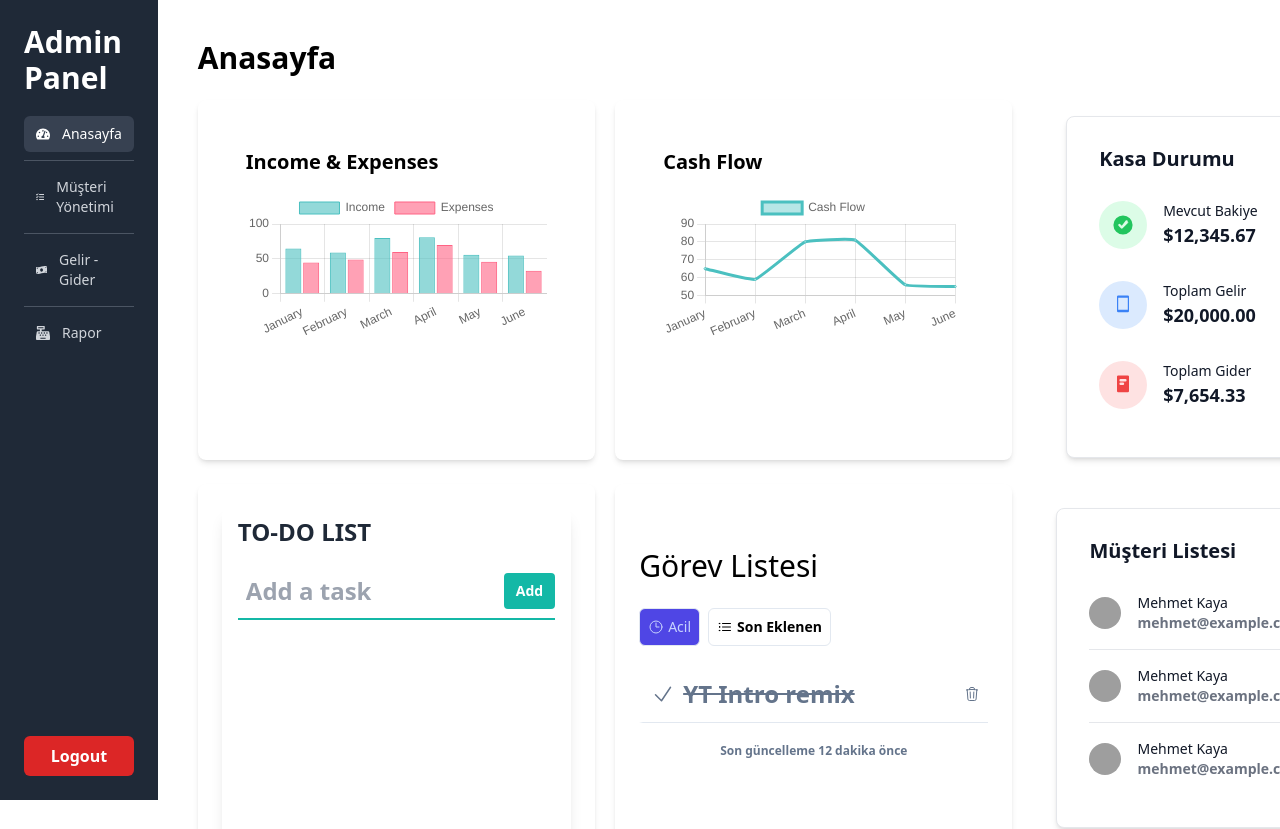
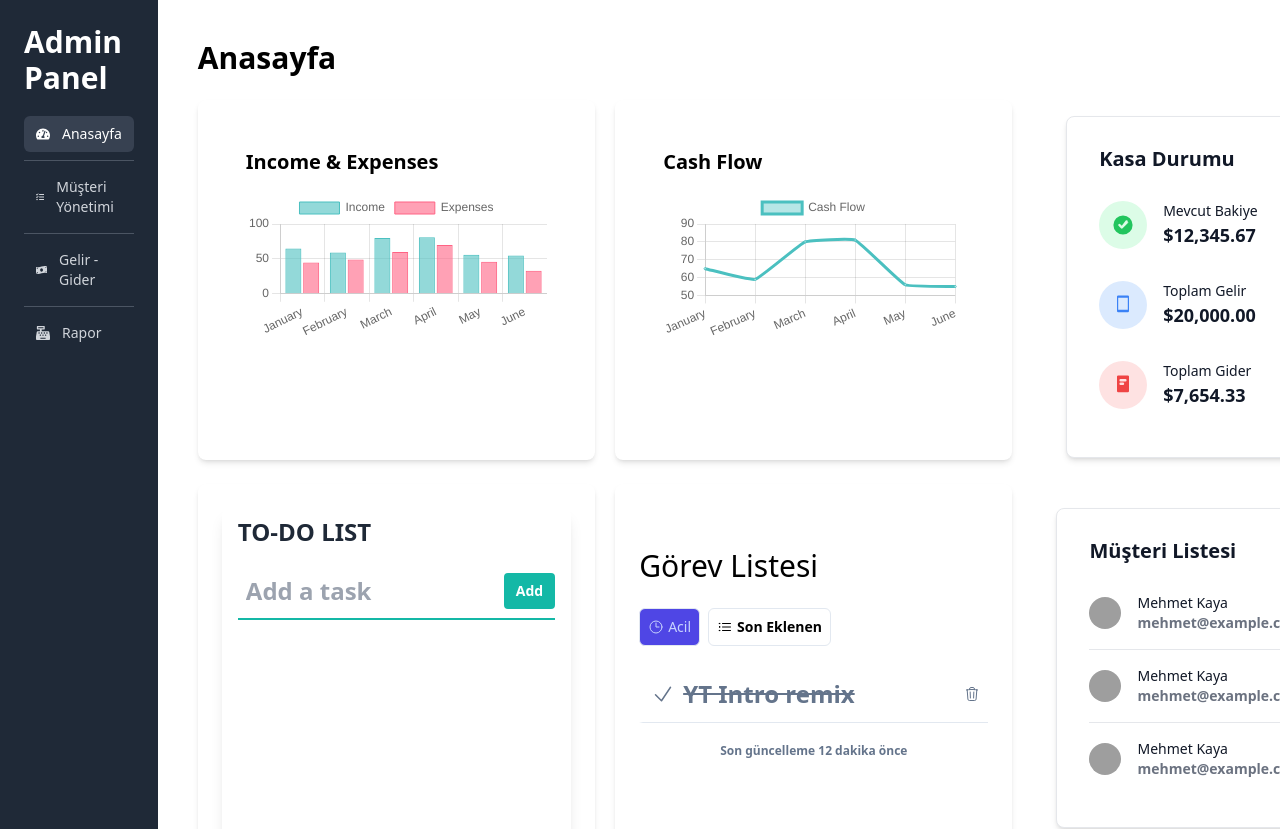
Before and after one commit to measses/hotel-project-PeopleBox-Bootcamp-Final-Project, a React (Vite) app: page / in a window 1280 px wide. Shown: the top 829 px of the page. Built offline with nearby package versions, Linux system fonts and the light colour scheme; grey boxes are pictures that could not be loaded.

Commit message:
chore: Update Sidebar component to fix height issue

```diff
--- a/src/components/common/Sidebar.jsx
+++ b/src/components/common/Sidebar.jsx
@@ -9,7 +9,7 @@
 
 const Sidebar = () => {
   return (
-    <div className="h-screen w-64 bg-gray-800 text-white flex flex-col">
+    <div className="w-64 min-h-screen bg-gray-800 text-white flex flex-col">
       <div className="p-6">
         <h1 className="text-3xl font-semibold mb-5">Admin Panel</h1>
         <ul className="space-y-2">
```
